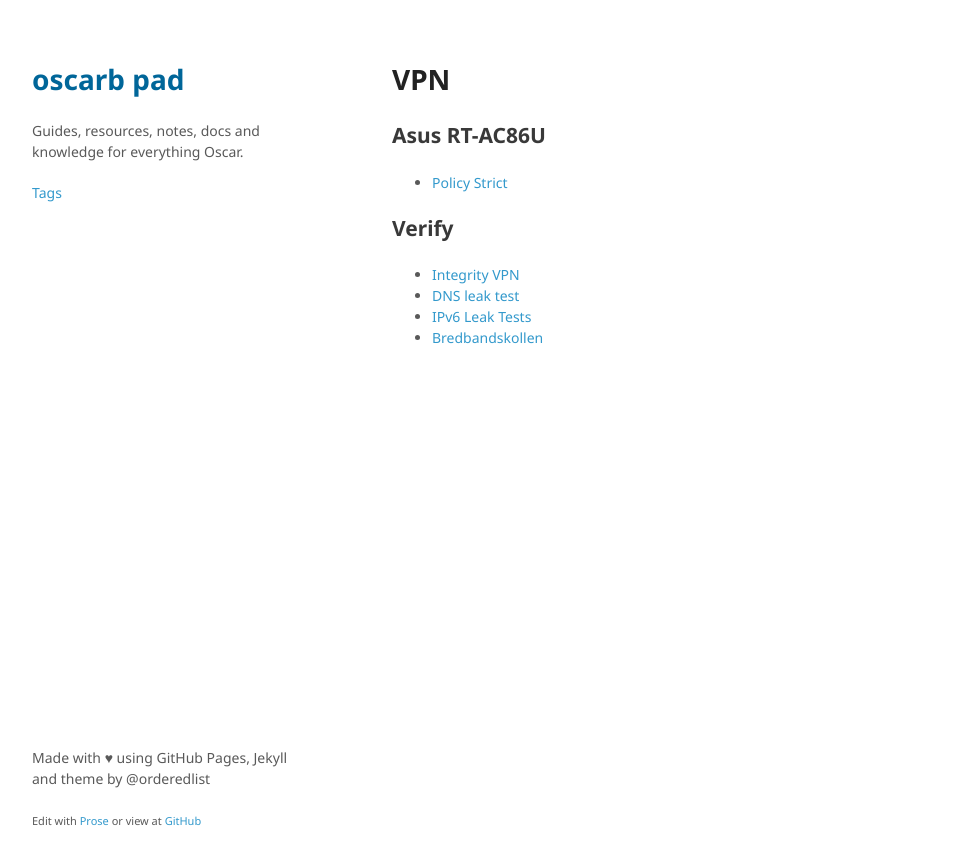
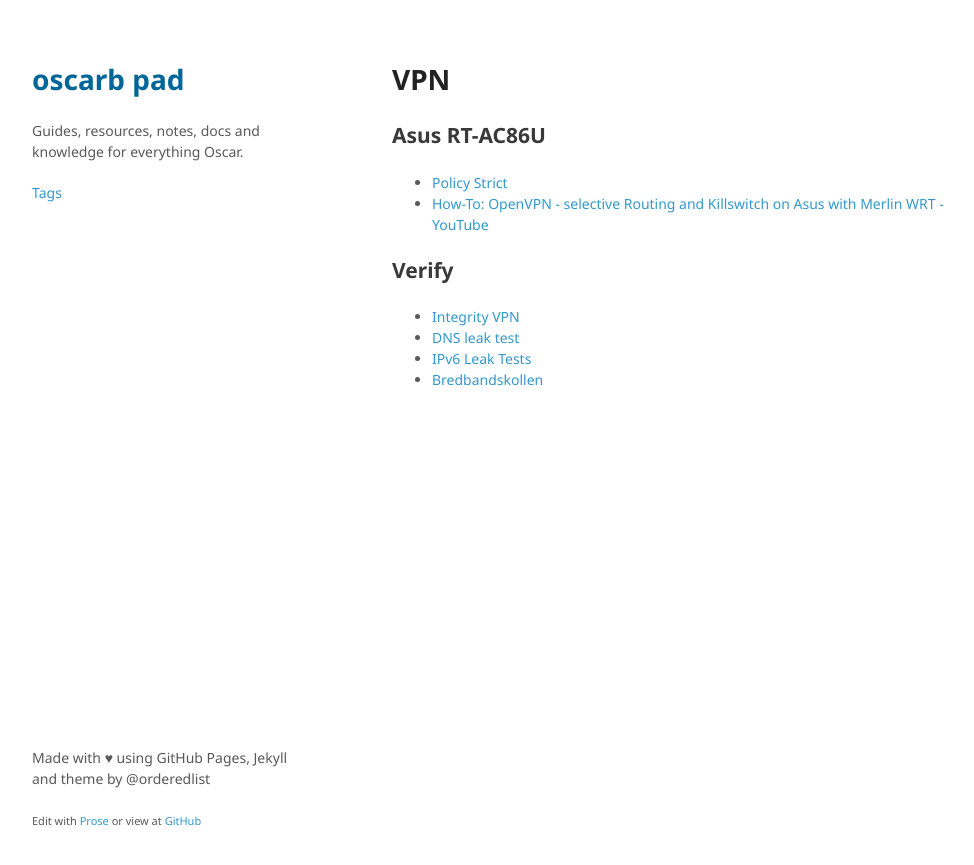
Before and after one commit to oscarb/pad, a Jekyll site: the page built from _docs/vpn.md, in a window 1280 px wide. Shown: the top 865 px of the page, without its empty margins (128-1102 px from the left). Built offline with Jekyll 4.4.1, drawn with Linux system fonts in a browser that asks for light colours; some web fonts are replaced.

Commit message:
Update vpn.md

```diff
--- a/_docs/vpn.md
+++ b/_docs/vpn.md
@@ -9,8 +9,9 @@ published: true
 
 ## Asus RT-AC86U
 
+
 * [Policy Strict](https://www.snbforums.com/threads/openvpn-clients-policy-rules-strict.40288/#post-337035)
-
+* [How-To: OpenVPN - selective Routing and Killswitch on Asus with Merlin WRT - YouTube](https://www.youtube.com/watch?v=oBLS7Wkn0C4)
 
 ## Verify
 
```
